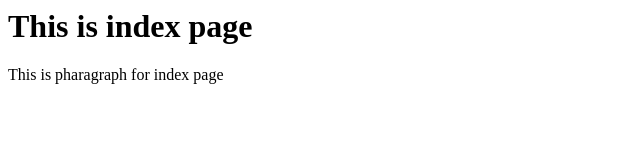
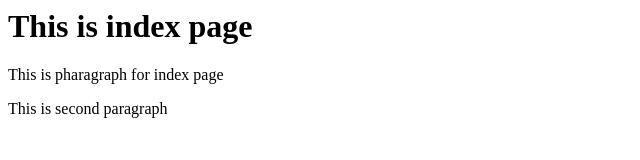
Before and after one commit to TripleQQ/git-test, a website: page index.html in a window 1280 px wide. Shown: the whole page, without its empty margins (0-640 px from the left). Drawn offline with Linux system fonts and the light colour scheme.

Commit message:
second commite

```diff
--- a/index.html
+++ b/index.html
@@ -4,6 +4,7 @@
     <h1>This is index page</h1>
     <div>
         <p>This is pharagraph for index page</p>
+        <p>This is second paragraph</p>
     </div>
 </body>
 </html>
```
Also changed, not shown: package.json (added, +25 -0 lines), 2 other files.
